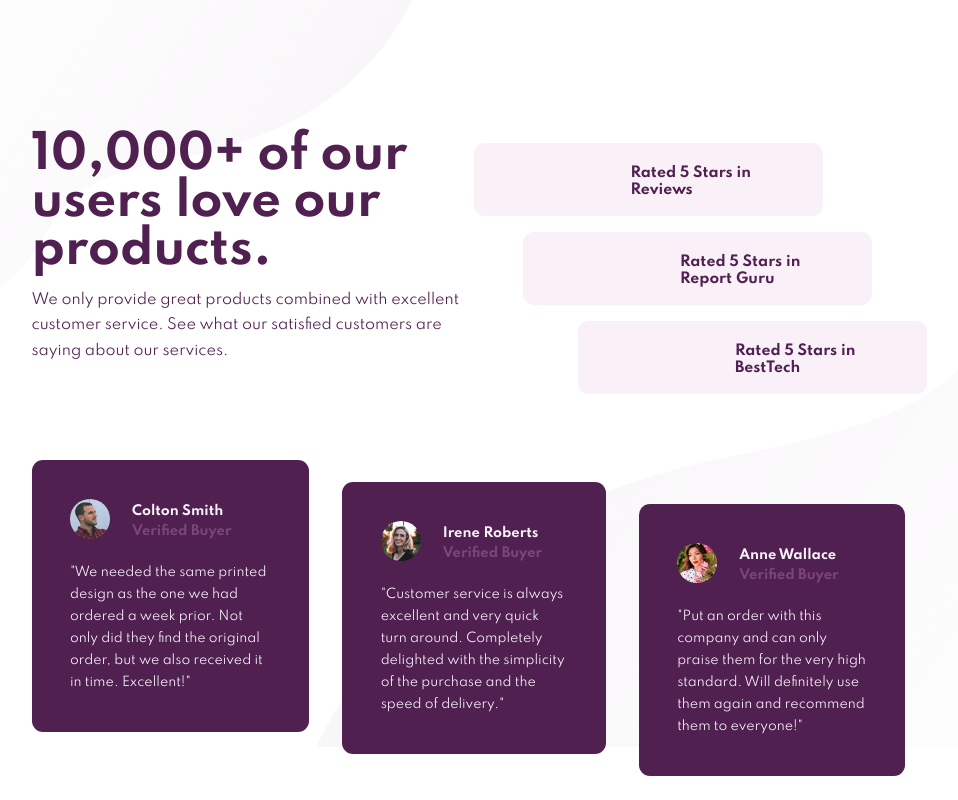
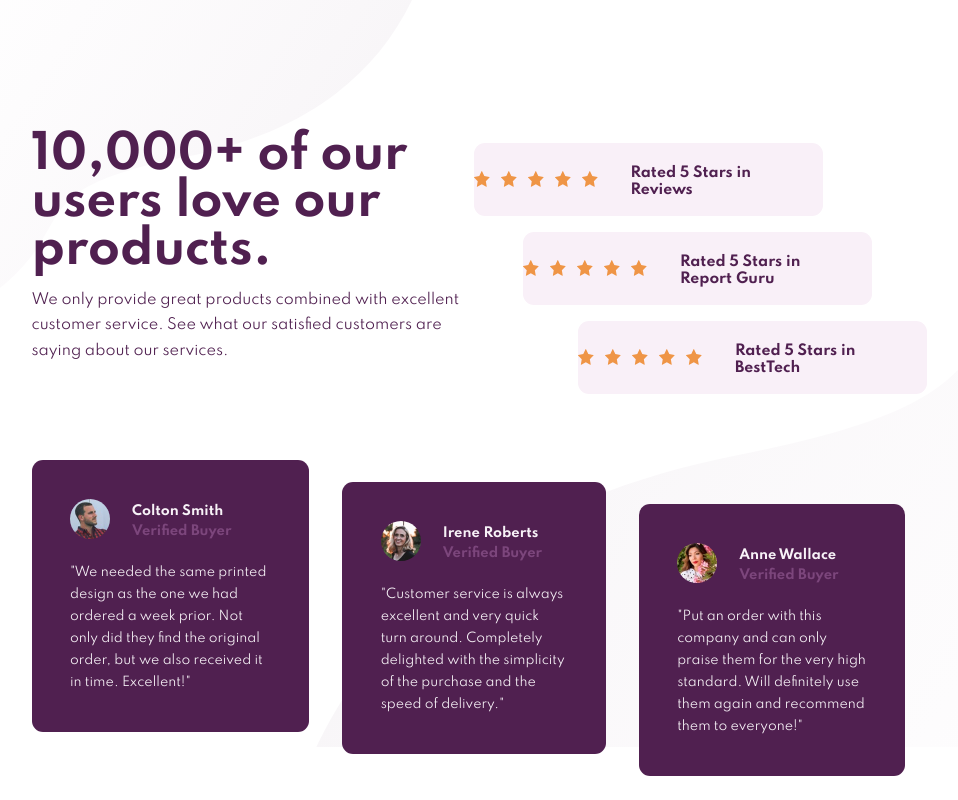
Before and after one commit to ezequielresipa45/challenge-frontend, a website: page index.html in a window 1280 px wide. Shown: the top 800 px of the page, without its empty margins (172-1130 px from the left). Drawn offline with Linux system fonts and the light colour scheme; the site is published under a folder, as on GitHub Pages, so addresses that start at the root find nothing.

Commit message:
Se modifico la imagen de las estrellas

```diff
--- a/index.html
+++ b/index.html
@@ -42,33 +42,33 @@
       <div class="stars">
         <div class="caja-stars">
           <div class="estrellas">
-            <img src="/images/icon-star.svg" alt="" />
-            <img src="/images/icon-star.svg" alt="" />
-            <img src="/images/icon-star.svg" alt="" />
-            <img src="/images/icon-star.svg" alt="" />
-            <img src="/images/icon-star.svg" alt="" />
+            <img src="images/icon-star.svg" alt="" />
+            <img src="images/icon-star.svg" alt="" />
+            <img src="images/icon-star.svg" alt="" />
+            <img src="images/icon-star.svg" alt="" />
+            <img src="images/icon-star.svg" alt="" />
           </div>
           <p>Rated 5 Stars in Reviews</p>
         </div>
 
         <div class="caja-stars caja-stars-dos">
           <div class="estrellas">
-            <img src="/images/icon-star.svg" alt="" />
-            <img src="/images/icon-star.svg" alt="" />
-            <img src="/images/icon-star.svg" alt="" />
-            <img src="/images/icon-star.svg" alt="" />
-            <img src="/images/icon-star.svg" alt="" />
+            <img src="images/icon-star.svg" alt="" />
+            <img src="images/icon-star.svg" alt="" />
+            <img src="images/icon-star.svg" alt="" />
+            <img src="images/icon-star.svg" alt="" />
+            <img src="images/icon-star.svg" alt="" />
           </div>
           <p>Rated 5 Stars in Report Guru</p>
         </div>
 
         <div class="caja-stars caja-stars-tres">
           <div class="estrellas">
-            <img src="/images/icon-star.svg" alt="" />
-            <img src="/images/icon-star.svg" alt="" />
-            <img src="/images/icon-star.svg" alt="" />
-            <img src="/images/icon-star.svg" alt="" />
-            <img src="/images/icon-star.svg" alt="" />
+            <img src="images/icon-star.svg" alt="" />
+            <img src="images/icon-star.svg" alt="" />
+            <img src="images/icon-star.svg" alt="" />
+            <img src="images/icon-star.svg" alt="" />
+            <img src="images/icon-star.svg" alt="" />
           </div>
           <p>Rated 5 Stars in BestTech</p>
         </div>
```
